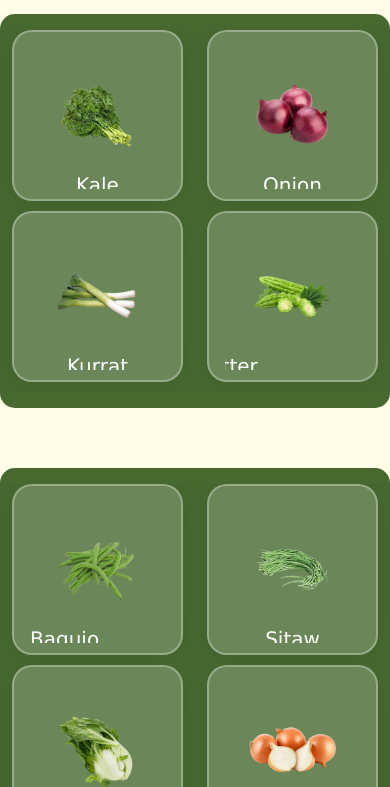
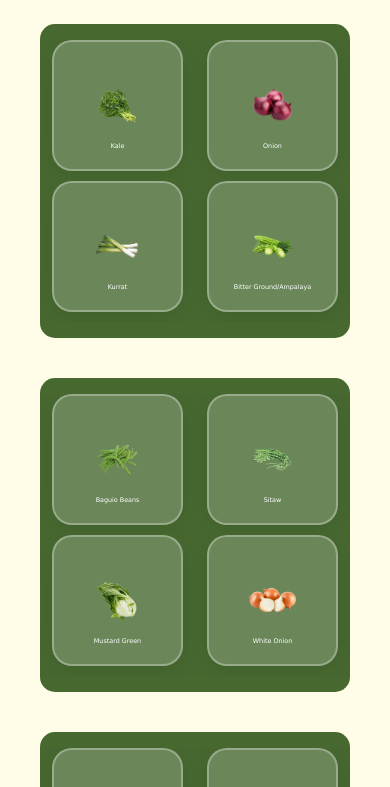
Before and after one commit to JcDiarios/Mini_Project-1, a plain HTML site: page vegetable1.html in a window 390 px wide. Shown: the part 120-907 px from the top of the page. Drawn offline with nearby package versions, Linux system fonts and the light colour scheme.

Commit message:
responsive update

```diff
--- a/fruits.css
+++ b/fruits.css
@@ -116,6 +116,11 @@
     .header-item-account ul {
   gap: 25px;
     }
+  }
+  @media screen and (max-width: 420px) {
+    .header-item-account ul {
+      font-size: 0.7em;
+    }
 
   }
   .header-item-account li a{
@@ -129,18 +134,40 @@
   border-radius: 100px;
 
   }
-/*-----ARTICLE-----*/
+  /*-----ARTICLE-----*/
+  article{
+    margin: 40px;
+  }
 .container{
   background:#476930;
   justify-content: center;
   align-self: center;
   border-radius: 15px;
-  margin-top: 30px;
-  margin-bottom: 30PX;
   }
 
   .btn{
   text-shadow: -3px 2px 5px rgba(0, 0, 0, 5), 3px -1px 3px white;
+  }
+
+  @media screen and (max-width: 1399px) {
+    .btn{
+      font-size: 0.7em;
+    }
+  }
+  @media screen and (max-width: 1200px) {
+    .btn{
+      font-size: 0.5em;
+    }
+  }
+  @media screen and (max-width: 480px) {
+    .btn{
+      font-size: 0.4em;
+    }
+  }
+  @media screen and (max-width: 436px) {
+    .btn{
+      font-size: 0.3em;
+    }
   }
   /*-----CARD-DESIGN-----*/
   /*all card design*/
@@ -151,6 +178,7 @@
   margin-bottom: 10px;
   box-shadow: 0 4px 30px rgba(0, 0, 0, 0.1);
   padding: 40px;
+  height: 100;
   }
 
   .card:hover{
@@ -163,10 +191,62 @@
   color: white;
   font-family: 'Lucida Sans', 'Lucida Sans Regular', 'Lucida Grande', 'Lucida Sans Unicode', Geneva, Verdana, sans-serif;
   }
+  @media screen and (max-width: 1399px) {
+    .card-title{
+      font-size: 0.9em;
+    }
+  }
+  @media screen and (max-width: 1200px) {
+    .card-title{
+      font-size: 0.8em;
+    }
+  }
+
+  @media screen and (max-width: 550px) {
+    .card-title{
+      font-size: 0.6em;
+    }
+  }
+
+  @media screen and (max-width: 550px) {
+    .card-title{
+      font-size: 0.5em;
+    }
+  }
+  @media screen and (max-width: 480px) {
+    .card-title{
+      font-size: 0.4em;
+    }
+  }
 
   .card-text{
   font-family: Arial, Helvetica, sans-serif;
   color: white;
+  }
+  @media screen and (max-width: 1399px) {
+    .card-text{
+      font-size: 0.8em;
+    }
+  }
+  @media screen and (max-width: 1200px) {
+    .card-text{
+      font-size: 0.6em;
+    }
+  }
+  @media screen and (max-width: 550px) {
+    .card-text{
+      font-size: 0.5em;
+    }
+  }
+  @media screen and (max-width: 480px) {
+    .card-text{
+      font-size: 0.4em;
+    }
+  }
+  @media screen and (max-width: 430px) {
+    .card-text{
+      font-size: 0.3em;
+    }
   }
 
   .card-body{ /*----------text-transition----------*/
@@ -190,48 +270,28 @@
   .shop {
     padding: 15px;
     margin-top: 50px;
+    margin-left: 90px;
+  }
+
+  @media screen and (max-width: 768px) {
+    .shop{
+      margin-left: 0;
+    }
   }
   .shop a{
     color: #526B88;
   text-decoration: none;
+  font-family: Georgia, 'Times New Roman', Times, serif;
   }
+
+
+
 
   /*-----FOOTER-----*/
   /*upper-footer*/
-  .email{
-    background: #767676;
-    color: white;
-    text-align: center;
-    padding: 15px;
-    margin-top: 70px;
+  footer{
+    padding-top: 5%;
   }
-  .email h3{
-  font-family: 'Times New Roman', Times, serif;
-  font-weight: bolder;
-  }
-  .email-text input[type="text"]{
-  width: 500px;
-  border-radius: 0%;
-
-  }
-
-  .email-text input[placeholder="Email@yourdomain.com"]{
-  text-align: center;
-  }
-
-  .email-subscribe input[type="submit"]{
-  background-color: #b70000;
-  font-weight: bold;
-  font-family: sans-serif;
-  width: 500px;
-  margin-top: 10px;
-  border-radius: 0%;
-  }
-
-  .email-subscribe input[type="submit"]:hover{
-  font-size: 1.5em;
-  }
-
   .upper-footer{
     background: #86B049;
     color: white;
@@ -246,12 +306,16 @@
     font-family: 'Times New Roman', Times, serif;
   padding: 20px;
   }
+  @media screen and (max-width: 770px) {
+    .upper-footer h1{
+    font-size: 1.5em;
+    }
+  }
   /*mid-footer*/
   .footer-info{
     display: flex;
     justify-content: space-around;
   }
-
   .info a:hover {
     text-decoration: underline;
   }
--- a/nuts.css
+++ b/nuts.css
@@ -116,6 +116,11 @@
     .header-item-account ul {
   gap: 25px;
     }
+  }
+  @media screen and (max-width: 420px) {
+    .header-item-account ul {
+      font-size: 0.7em;
+    }
 
   }
   .header-item-account li a{
@@ -130,17 +135,39 @@
 
   }
   /*-----ARTICLE-----*/
+  article{
+    margin: 40px;
+  }
 .container{
   background:#476930;
   justify-content: center;
   align-self: center;
   border-radius: 15px;
-    margin-top: 30px;
-    margin-bottom: 30PX;
   }
 
   .btn{
   text-shadow: -3px 2px 5px rgba(0, 0, 0, 5), 3px -1px 3px white;
+  }
+
+  @media screen and (max-width: 1399px) {
+    .btn{
+      font-size: 0.7em;
+    }
+  }
+  @media screen and (max-width: 1200px) {
+    .btn{
+      font-size: 0.5em;
+    }
+  }
+  @media screen and (max-width: 480px) {
+    .btn{
+      font-size: 0.4em;
+    }
+  }
+  @media screen and (max-width: 436px) {
+    .btn{
+      font-size: 0.3em;
+    }
   }
   /*-----CARD-DESIGN-----*/
   /*all card design*/
@@ -151,6 +178,7 @@
   margin-bottom: 10px;
   box-shadow: 0 4px 30px rgba(0, 0, 0, 0.1);
   padding: 40px;
+  height: 100;
   }
 
   .card:hover{
@@ -163,10 +191,62 @@
   color: white;
   font-family: 'Lucida Sans', 'Lucida Sans Regular', 'Lucida Grande', 'Lucida Sans Unicode', Geneva, Verdana, sans-serif;
   }
+  @media screen and (max-width: 1399px) {
+    .card-title{
+      font-size: 0.9em;
+    }
+  }
+  @media screen and (max-width: 1200px) {
+    .card-title{
+      font-size: 0.8em;
+    }
+  }
+
+  @media screen and (max-width: 550px) {
+    .card-title{
+      font-size: 0.6em;
+    }
+  }
+
+  @media screen and (max-width: 550px) {
+    .card-title{
+      font-size: 0.5em;
+    }
+  }
+  @media screen and (max-width: 480px) {
+    .card-title{
+      font-size: 0.4em;
+    }
+  }
 
   .card-text{
   font-family: Arial, Helvetica, sans-serif;
   color: white;
+  }
+  @media screen and (max-width: 1399px) {
+    .card-text{
+      font-size: 0.8em;
+    }
+  }
+  @media screen and (max-width: 1200px) {
+    .card-text{
+      font-size: 0.6em;
+    }
+  }
+  @media screen and (max-width: 550px) {
+    .card-text{
+      font-size: 0.5em;
+    }
+  }
+  @media screen and (max-width: 480px) {
+    .card-text{
+      font-size: 0.4em;
+    }
+  }
+  @media screen and (max-width: 430px) {
+    .card-text{
+      font-size: 0.3em;
+    }
   }
 
   .card-body{ /*----------text-transition----------*/
@@ -190,48 +270,28 @@
   .shop {
     padding: 15px;
     margin-top: 50px;
+    margin-left: 90px;
+  }
+
+  @media screen and (max-width: 768px) {
+    .shop{
+      margin-left: 0;
+    }
   }
   .shop a{
     color: #526B88;
   text-decoration: none;
+  font-family: Georgia, 'Times New Roman', Times, serif;
   }
+
+
+
 
   /*-----FOOTER-----*/
   /*upper-footer*/
-    .email{
-      background: #767676;
-      color: white;
-      text-align: center;
-      padding: 15px;
-      margin-top: 70px;
+  footer{
+    padding-top: 5%;
   }
-    .email h3{
-    font-family: 'Times New Roman', Times, serif;
-    font-weight: bolder;
-    }
-    .email-text input[type="text"]{
-    width: 500px;
-    border-radius: 0%;
-
-    }
-
-    .email-text input[placeholder="Email@yourdomain.com"]{
-    text-align: center;
-    }
-
-    .email-subscribe input[type="submit"]{
-    background-color: #b70000;
-    font-weight: bold;
-    font-family: sans-serif;
-    width: 500px;
-    margin-top: 10px;
-    border-radius: 0%;
-    }
-
-    .email-subscribe input[type="submit"]:hover{
-    font-size: 1.5em;
-    }
-
   .upper-footer{
     background: #86B049;
     color: white;
@@ -245,6 +305,11 @@
   .upper-footer h1{
     font-family: 'Times New Roman', Times, serif;
   padding: 20px;
+  }
+  @media screen and (max-width: 770px) {
+    .upper-footer h1{
+    font-size: 1.5em;
+    }
   }
   /*mid-footer*/
   .footer-info{
--- a/style.css
+++ b/style.css
@@ -116,6 +116,11 @@ gap: 30px;
   .header-item-account ul {
 gap: 25px;
   }
+}
+@media screen and (max-width: 420px) {
+  .header-item-account ul {
+    font-size: 0.7em;
+  }
 
 }
 .header-item-account li a{
@@ -145,6 +150,17 @@ border-radius: 15px;
 .btn{
 text-shadow: -3px 2px 5px rgba(0, 0, 0, 5), 3px -1px 3px white;
 }
+
+@media screen and (max-width: 1399px) {
+  .btn{
+    font-size: 0.7em;
+  }
+}
+@media screen and (max-width: 1200px) {
+  .btn{
+    font-size: 0.5em;
+  }
+}
 /*-----CARD-DESIGN-----*/
 /*all card design*/
 .card {/*----------transparent-glass-backgound----------*/
@@ -166,10 +182,47 @@ justify-content: center;
 color: white;
 font-family: 'Lucida Sans', 'Lucida Sans Regular', 'Lucida Grande', 'Lucida Sans Unicode', Geneva, Verdana, sans-serif;
 }
+@media screen and (max-width: 1399px) {
+  .card-title{
+    font-size: 0.9em;
+  }
+}
+@media screen and (max-width: 1200px) {
+  .card-title{
+    font-size: 0.8em;
+  }
+}
+
+@media screen and (max-width: 580px) {
+  .card-title{
+    font-size: 1em;
+  }
+}
+
+@media screen and (max-width: 435px) {
+  .card-title{
+    font-size: 0.5em;
+  }
+}
 
 .card-text{
 font-family: Arial, Helvetica, sans-serif;
 color: white;
+}
+@media screen and (max-width: 1399px) {
+  .card-text{
+    font-size: 0.8em;
+  }
+}
+@media screen and (max-width: 1200px) {
+  .card-text{
+    font-size: 0.6em;
+  }
+}
+@media screen and (max-width: 435px) {
+  .card-text{
+    font-size: 0.5em;
+  }
 }
 
 .card-body{ /*----------text-transition----------*/
@@ -195,11 +248,19 @@ height: 100%;
   margin-top: 50px;
   margin-left: 90px;
 }
+
+@media screen and (max-width: 768px) {
+  .shop{
+    margin-left: 0;
+  }
+}
 .shop a{
   color: #526B88;
 text-decoration: none;
 font-family: Georgia, 'Times New Roman', Times, serif;
 }
+
+
 
 
 /*-----FOOTER-----*/
@@ -220,6 +281,12 @@ width: 500px;
 border-radius: 0%;
 
 }
+@media screen and (max-width: 768px) {
+  .email-text input[type="text"]{
+width: 300px;
+
+  }
+}
 
 .email-text input[placeholder="Email@yourdomain.com"]{
 text-align: center;
@@ -238,6 +305,13 @@ border-radius: 0%;
 font-size: 1.5em;
 }
 
+@media screen and (max-width: 768px) {
+  .email-subscribe input[type="submit"]{
+width: 300px;
+
+  }
+}
+
 .upper-footer{
   background: #86B049;
   color: white;
@@ -251,6 +325,11 @@ font-size: 1.5em;
 .upper-footer h1{
   font-family: 'Times New Roman', Times, serif;
 padding: 20px;
+}
+@media screen and (max-width: 770px) {
+  .upper-footer h1{
+  font-size: 1.5em;
+  }
 }
 /*mid-footer*/
 .footer-info{
--- a/vegetable.css
+++ b/vegetable.css
@@ -116,6 +116,11 @@
     .header-item-account ul {
   gap: 25px;
     }
+  }
+  @media screen and (max-width: 420px) {
+    .header-item-account ul {
+      font-size: 0.7em;
+    }
 
   }
   .header-item-account li a{
@@ -129,18 +134,40 @@
   border-radius: 100px;
 
   }
-/*-----ARTICLE-----*/
+  /*-----ARTICLE-----*/
+  article{
+    margin: 40px;
+  }
 .container{
   background:#476930;
   justify-content: center;
   align-self: center;
   border-radius: 15px;
-  margin-top: 30px;
-  margin-bottom: 30PX;
   }
 
   .btn{
   text-shadow: -3px 2px 5px rgba(0, 0, 0, 5), 3px -1px 3px white;
+  }
+
+  @media screen and (max-width: 1399px) {
+    .btn{
+      font-size: 0.7em;
+    }
+  }
+  @media screen and (max-width: 1200px) {
+    .btn{
+      font-size: 0.5em;
+    }
+  }
+  @media screen and (max-width: 480px) {
+    .btn{
+      font-size: 0.4em;
+    }
+  }
+  @media screen and (max-width: 436px) {
+    .btn{
+      font-size: 0.3em;
+    }
   }
   /*-----CARD-DESIGN-----*/
   /*all card design*/
@@ -151,6 +178,7 @@
   margin-bottom: 10px;
   box-shadow: 0 4px 30px rgba(0, 0, 0, 0.1);
   padding: 40px;
+  height: 100;
   }
 
   .card:hover{
@@ -163,10 +191,62 @@
   color: white;
   font-family: 'Lucida Sans', 'Lucida Sans Regular', 'Lucida Grande', 'Lucida Sans Unicode', Geneva, Verdana, sans-serif;
   }
+  @media screen and (max-width: 1399px) {
+    .card-title{
+      font-size: 0.9em;
+    }
+  }
+  @media screen and (max-width: 1200px) {
+    .card-title{
+      font-size: 0.8em;
+    }
+  }
+
+  @media screen and (max-width: 550px) {
+    .card-title{
+      font-size: 0.6em;
+    }
+  }
+
+  @media screen and (max-width: 550px) {
+    .card-title{
+      font-size: 0.5em;
+    }
+  }
+  @media screen and (max-width: 480px) {
+    .card-title{
+      font-size: 0.4em;
+    }
+  }
 
   .card-text{
   font-family: Arial, Helvetica, sans-serif;
   color: white;
+  }
+  @media screen and (max-width: 1399px) {
+    .card-text{
+      font-size: 0.8em;
+    }
+  }
+  @media screen and (max-width: 1200px) {
+    .card-text{
+      font-size: 0.6em;
+    }
+  }
+  @media screen and (max-width: 550px) {
+    .card-text{
+      font-size: 0.5em;
+    }
+  }
+  @media screen and (max-width: 480px) {
+    .card-text{
+      font-size: 0.4em;
+    }
+  }
+  @media screen and (max-width: 430px) {
+    .card-text{
+      font-size: 0.3em;
+    }
   }
 
   .card-body{ /*----------text-transition----------*/
@@ -190,48 +270,28 @@
   .shop {
     padding: 15px;
     margin-top: 50px;
+    margin-left: 90px;
+  }
+
+  @media screen and (max-width: 768px) {
+    .shop{
+      margin-left: 0;
+    }
   }
   .shop a{
     color: #526B88;
   text-decoration: none;
+  font-family: Georgia, 'Times New Roman', Times, serif;
   }
+
+
+
 
   /*-----FOOTER-----*/
   /*upper-footer*/
-  .email{
-    background: #767676;
-    color: white;
-    text-align: center;
-    padding: 15px;
-    margin-top: 70px;
+  footer{
+    padding-top: 5%;
   }
-  .email h3{
-  font-family: 'Times New Roman', Times, serif;
-  font-weight: bolder;
-  }
-  .email-text input[type="text"]{
-  width: 500px;
-  border-radius: 0%;
-
-  }
-
-  .email-text input[placeholder="Email@yourdomain.com"]{
-  text-align: center;
-  }
-
-  .email-subscribe input[type="submit"]{
-  background-color: #b70000;
-  font-weight: bold;
-  font-family: sans-serif;
-  width: 500px;
-  margin-top: 10px;
-  border-radius: 0%;
-  }
-
-  .email-subscribe input[type="submit"]:hover{
-  font-size: 1.5em;
-  }
-
   .upper-footer{
     background: #86B049;
     color: white;
@@ -245,6 +305,11 @@
   .upper-footer h1{
     font-family: 'Times New Roman', Times, serif;
   padding: 20px;
+  }
+  @media screen and (max-width: 770px) {
+    .upper-footer h1{
+    font-size: 1.5em;
+    }
   }
   /*mid-footer*/
   .footer-info{
@@ -291,6 +356,7 @@
     border-top: 1px solid rgb(72, 173, 72);
     padding-top: 10px;
   }
+
   /*NEXT AND BACK BUTTON*/
     .back-next-button{
       display: flex;
--- a/vegetable1.css
+++ b/vegetable1.css
@@ -116,6 +116,11 @@
     .header-item-account ul {
   gap: 25px;
     }
+  }
+  @media screen and (max-width: 420px) {
+    .header-item-account ul {
+      font-size: 0.7em;
+    }
 
   }
   .header-item-account li a{
@@ -129,18 +134,40 @@
   border-radius: 100px;
 
   }
-/*-----ARTICLE-----*/
+  /*-----ARTICLE-----*/
+  article{
+    margin: 40px;
+  }
 .container{
   background:#476930;
   justify-content: center;
   align-self: center;
   border-radius: 15px;
-  margin-top: 30px;
-  margin-bottom: 30PX;
   }
 
   .btn{
   text-shadow: -3px 2px 5px rgba(0, 0, 0, 5), 3px -1px 3px white;
+  }
+
+  @media screen and (max-width: 1399px) {
+    .btn{
+      font-size: 0.7em;
+    }
+  }
+  @media screen and (max-width: 1200px) {
+    .btn{
+      font-size: 0.5em;
+    }
+  }
+  @media screen and (max-width: 480px) {
+    .btn{
+      font-size: 0.4em;
+    }
+  }
+  @media screen and (max-width: 436px) {
+    .btn{
+      font-size: 0.3em;
+    }
   }
   /*-----CARD-DESIGN-----*/
   /*all card design*/
@@ -151,6 +178,7 @@
   margin-bottom: 10px;
   box-shadow: 0 4px 30px rgba(0, 0, 0, 0.1);
   padding: 40px;
+  height: 100;
   }
 
   .card:hover{
@@ -163,10 +191,62 @@
   color: white;
   font-family: 'Lucida Sans', 'Lucida Sans Regular', 'Lucida Grande', 'Lucida Sans Unicode', Geneva, Verdana, sans-serif;
   }
+  @media screen and (max-width: 1399px) {
+    .card-title{
+      font-size: 0.9em;
+    }
+  }
+  @media screen and (max-width: 1200px) {
+    .card-title{
+      font-size: 0.8em;
+    }
+  }
+
+  @media screen and (max-width: 550px) {
+    .card-title{
+      font-size: 0.6em;
+    }
+  }
+
+  @media screen and (max-width: 550px) {
+    .card-title{
+      font-size: 0.5em;
+    }
+  }
+  @media screen and (max-width: 480px) {
+    .card-title{
+      font-size: 0.4em;
+    }
+  }
 
   .card-text{
   font-family: Arial, Helvetica, sans-serif;
   color: white;
+  }
+  @media screen and (max-width: 1399px) {
+    .card-text{
+      font-size: 0.8em;
+    }
+  }
+  @media screen and (max-width: 1200px) {
+    .card-text{
+      font-size: 0.6em;
+    }
+  }
+  @media screen and (max-width: 550px) {
+    .card-text{
+      font-size: 0.5em;
+    }
+  }
+  @media screen and (max-width: 480px) {
+    .card-text{
+      font-size: 0.4em;
+    }
+  }
+  @media screen and (max-width: 430px) {
+    .card-text{
+      font-size: 0.3em;
+    }
   }
 
   .card-body{ /*----------text-transition----------*/
@@ -190,48 +270,28 @@
   .shop {
     padding: 15px;
     margin-top: 50px;
+    margin-left: 90px;
+  }
+
+  @media screen and (max-width: 768px) {
+    .shop{
+      margin-left: 0;
+    }
   }
   .shop a{
     color: #526B88;
   text-decoration: none;
+  font-family: Georgia, 'Times New Roman', Times, serif;
   }
+
+
+
 
   /*-----FOOTER-----*/
   /*upper-footer*/
-  .email{
-    background: #767676;
-    color: white;
-    text-align: center;
-    padding: 15px;
-    margin-top: 70px;
+  footer{
+    padding-top: 5%;
   }
-  .email h3{
-  font-family: 'Times New Roman', Times, serif;
-  font-weight: bolder;
-  }
-  .email-text input[type="text"]{
-  width: 500px;
-  border-radius: 0%;
-
-  }
-
-  .email-text input[placeholder="Email@yourdomain.com"]{
-  text-align: center;
-  }
-
-  .email-subscribe input[type="submit"]{
-  background-color: #b70000;
-  font-weight: bold;
-  font-family: sans-serif;
-  width: 500px;
-  margin-top: 10px;
-  border-radius: 0%;
-  }
-
-  .email-subscribe input[type="submit"]:hover{
-  font-size: 1.5em;
-  }
-
   .upper-footer{
     background: #86B049;
     color: white;
@@ -245,6 +305,11 @@
   .upper-footer h1{
     font-family: 'Times New Roman', Times, serif;
   padding: 20px;
+  }
+  @media screen and (max-width: 770px) {
+    .upper-footer h1{
+    font-size: 1.5em;
+    }
   }
   /*mid-footer*/
   .footer-info{
```
Lines whose indentation alone changed are shown as unchanged.
